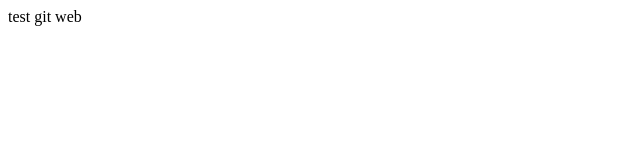
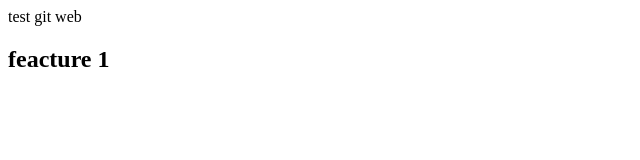
Before and after one commit to zhanghuahua021/gitTest, a plain HTML site: page web/index.html in a window 1280 px wide. Shown: the whole page, without its empty margins (0-640 px from the left). Drawn offline with Linux system fonts and the light colour scheme.

Commit message:
project Created

```diff
--- a/web/index.html
+++ b/web/index.html
@@ -12,5 +12,6 @@ and open the template in the editor.
     </head>
     <body>
         <div>test git web</div>
+        <h2>feacture 1</h2>
     </body>
 </html>
```
